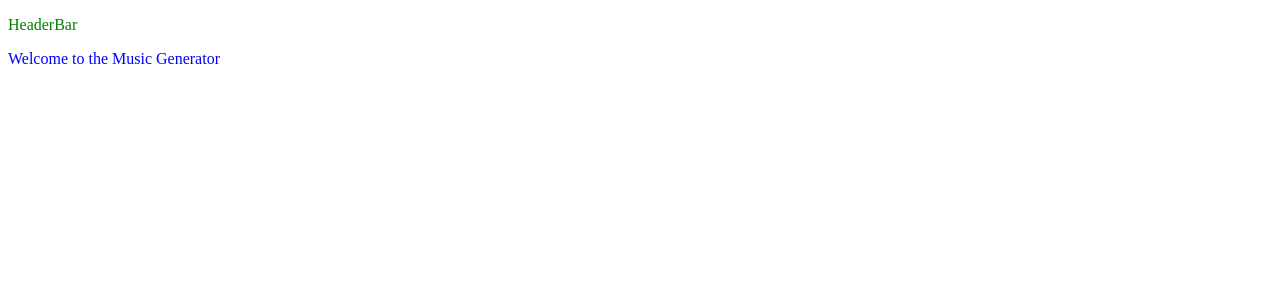
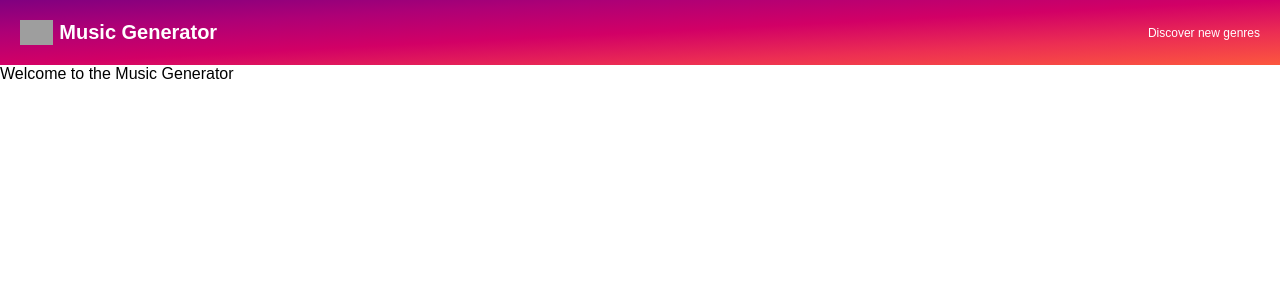
Before and after one commit to mattw076/music-generator, a React app: page / in a window 1280 px wide. Shown: the top 300 px of the page. Built offline with nearby package versions, Linux system fonts and the light colour scheme; grey boxes are pictures that could not be loaded.

Commit message:
Webpack config changed to compile CSS classes correctly

```diff
--- a/package.json
+++ b/package.json
@@ -8,7 +8,7 @@
         "build": "webpack --mode production",
         "rebuild": "if exist dist\\ rmdir /s /q dist && webpack --mode production",
         "start": "nodemon server/app.js",
-        "dev": "concurrently \"if exist dist\\ rmdir /s /q dist && && webpack --watch --mode development\" \"nodemon server/app.js\""
+        "dev": "concurrently \"if exist dist\\ rmdir /s /q dist && webpack --watch --mode development\" \"nodemon server/app.js\""
     },
     "author": "",
     "license": "ISC",
--- a/src/App.jsx
+++ b/src/App.jsx
@@ -1,7 +1,7 @@
 import React from "react";
 import "./App.scss";
 
-import HeaderBar from "./components/HeaderBar.jsx";
+import HeaderBar from "./components/HeaderBar/HeaderBar.jsx";
 
 const App = () => {
     return (
--- a/src/App.scss
+++ b/src/App.scss
@@ -1,3 +1,8 @@
 * {
-    color: blue;
+    box-sizing: border-box;
 }
+
+body {
+    font-family: "Karla", sans-serif;
+    margin: 0;
+}
--- a/src/components/HeaderBar.jsx
+++ /dev/null
@@ -1,10 +0,0 @@
-import React from 'react'
-import styles from "../styles/HeaderBar.module.scss";
-
-const HeaderBar = () => {
-  return (
-    <p className={styles.headerBar}>HeaderBar</p>
-  )
-}
-
-export default HeaderBar;
--- /dev/null
+++ b/src/components/HeaderBar/HeaderBar.jsx
@@ -0,0 +1,14 @@
+import React from 'react'
+import styles from "./HeaderBar.module.scss";
+
+const HeaderBar = () => {
+    return (
+        <header className={styles.headerBar}>
+            <img className={styles.logo} src="../images/music-logo.png" />
+            <h2 className={styles.title}>Music Generator</h2>
+            <h4 className={styles.subheading}>Discover new genres</h4>
+        </header>
+    )
+}
+
+export default HeaderBar;
--- /dev/null
+++ b/src/components/HeaderBar/HeaderBar.module.scss
@@ -0,0 +1,28 @@
+.headerBar {
+    display: flex;
+    align-items: center;
+    height: 65px;
+    width: 100%;
+    background: linear-gradient(to bottom right, rgb(128, 0, 128), rgb(174, 0, 118), rgb(210, 0, 102), rgb(236, 46, 83), rgb(252, 87, 62));
+    color: white;
+    padding: 20px;
+
+    >.logo {
+        height: 100%;
+        margin-right: 6px;
+    }
+
+    >.title {
+        font-size: 1.25rem;
+        // "relative to root element" - 20px
+        // root element is typically <html> which has browser default of 16px
+        margin-right: auto;
+    }
+
+    >.subheading {
+        font-size: 0.75rem;
+        // "relative to root element" - i.e. 12px
+        font-weight: 500;
+        margin-left: auto;
+    }
+}
--- a/src/styles/HeaderBar.module.scss
+++ /dev/null
@@ -1,3 +0,0 @@
-.headerBar {
-    color: green;
-}
--- a/webpack.config.js
+++ b/webpack.config.js
@@ -16,7 +16,8 @@ module.exports = {
     entry: "./src/index.js",
     output: {
         path: path.join(__dirname, 'dist'),
-        filename: "[name].js"
+        filename: "[name].js",
+        chunkFilename: 'chunk-[id].css',
     },
     plugins: [htmlPlugin, miniCssExtractPlugin],
     module: {
@@ -31,8 +32,24 @@ module.exports = {
                 exclude: /node_modules/,
                 use: [
                     MiniCssExtractPlugin.loader,
-                    "css-loader",
-                    "sass-loader"
+                    {
+                        loader: "css-loader",
+                        options: {
+                            sourceMap: true,
+                            importLoaders: 1,
+                            modules: {
+                                // Generate a unique identifier for CSS classes
+                                // e.g. two different elements with .class-1 in separate components will be given different class names to eachother
+                                localIdentName: '[local]-[hash:base64:5]'
+                            }
+                        }
+                    },
+                    {
+                        loader: "sass-loader",
+                        options: {
+                            sourceMap: true
+                        }
+                    }
                 ]
             }
         ]
```
Also changed, not shown: src/images/music-logo.png (added), 6 other files (tests, documents, lock files or other folders).
